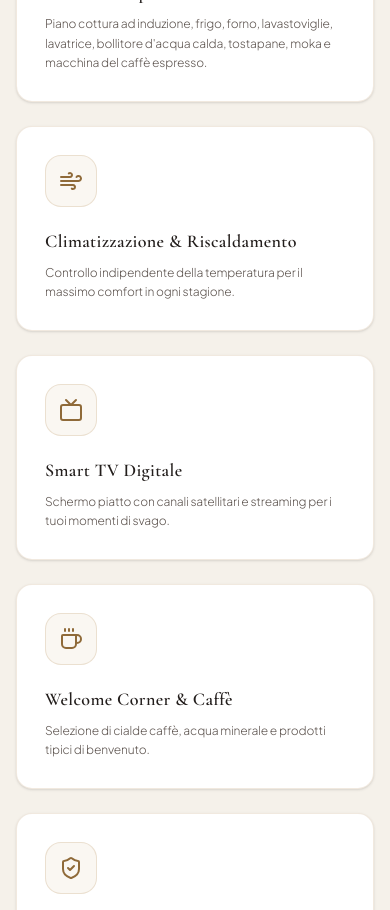
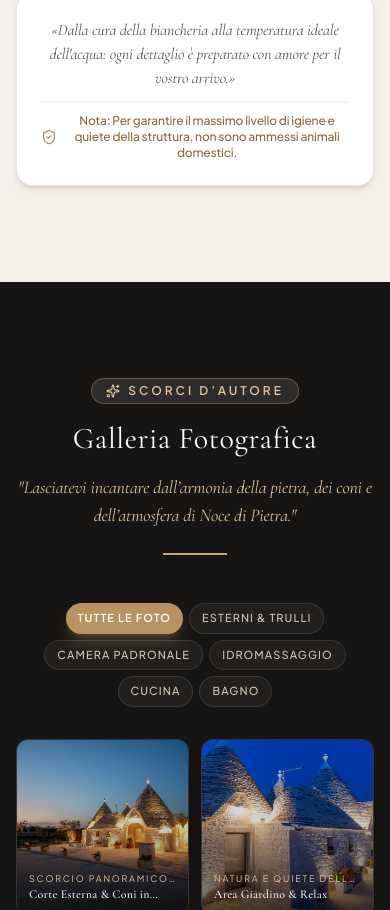
Before and after one commit to MrGeniale/noce-di-pietra-luxury-trulli, a React (Vite) app: page / in a window 390 px wide. Shown: the part 7020-7930 px from the top of the page. Built offline with nearby package versions, Linux system fonts and the light colour scheme.

Commit message:
Ottimizzazione spazio mobile: servizi 2-col, galleria compatta con espansione, carosello recensioni 1-by-1, punti di forza 2x2

```diff
--- a/src/components/AmenitiesSection.tsx
+++ b/src/components/AmenitiesSection.tsx
@@ -44,22 +44,22 @@ export const AmenitiesSection: React.FC = () => {
           <div className="w-16 h-[2px] bg-[#c5a880] mx-auto mt-6" />
         </div>
 
-        {/* 8-Card Grid */}
-        <div className="grid grid-cols-1 sm:grid-cols-2 lg:grid-cols-4 gap-6 sm:gap-8">
+        {/* 8-Card Grid: Compact 2-col on mobile, 4-col on desktop */}
+        <div className="grid grid-cols-2 lg:grid-cols-4 gap-3 sm:gap-6 lg:gap-8">
           {t.amenities.list.map((item, index) => {
             const Icon = iconMap[item.icon] || Sparkles;
             return (
               <div
                 key={index}
-                className="bg-white border border-[#c5a880]/25 rounded-2xl p-7 shadow-sm hover:shadow-xl hover:border-[#c5a880]/60 transition-all duration-300 transform hover:-translate-y-1 group"
+                className="bg-white border border-[#c5a880]/25 rounded-xl sm:rounded-2xl p-4 sm:p-7 shadow-sm hover:shadow-xl hover:border-[#c5a880]/60 transition-all duration-300 group flex flex-col justify-start"
               >
-                <div className="w-13 h-13 rounded-2xl bg-[#faf7f2] border border-[#c5a880]/30 flex items-center justify-center text-[#8f6a39] group-hover:bg-[#8f6a39] group-hover:text-white transition-colors duration-300 mb-5">
-                  <Icon className="w-6 h-6" />
+                <div className="w-9 h-9 sm:w-12 sm:h-12 rounded-xl bg-[#faf7f2] border border-[#c5a880]/30 flex items-center justify-center text-[#8f6a39] group-hover:bg-[#8f6a39] group-hover:text-white transition-colors duration-300 mb-3 sm:mb-5 shrink-0">
+                  <Icon className="w-4.5 h-4.5 sm:w-6 sm:h-6" />
                 </div>
-                <h3 className="font-heading text-lg font-semibold text-[#231e1c] mb-2 group-hover:text-[#8f6a39] transition-colors">
+                <h3 className="font-heading text-xs sm:text-lg font-semibold text-[#231e1c] mb-1 sm:mb-2 group-hover:text-[#8f6a39] transition-colors leading-tight">
                   {item.title}
                 </h3>
-                <p className="text-xs sm:text-sm text-[#5d544f] leading-relaxed font-light font-sans">
+                <p className="text-[11px] sm:text-xs md:text-sm text-[#5d544f] leading-snug sm:leading-relaxed font-light font-sans">
                   {item.desc}
                 </p>
               </div>
--- a/src/components/GallerySection.tsx
+++ b/src/components/GallerySection.tsx
@@ -8,6 +8,7 @@ export const GallerySection: React.FC = () => {
   const { t, language } = useLanguage();
   const [filter, setFilter] = useState('all');
   const [lightboxIndex, setLightboxIndex] = useState<number | null>(null);
+  const [showAllMobile, setShowAllMobile] = useState(false);
 
   const filterButtons = [
     { id: 'all', label: t.gallery.all },
@@ -18,7 +19,7 @@ export const GallerySection: React.FC = () => {
     { id: 'bathroom', label: t.gallery.bathroom },
   ];
 
-  const filteredImages =
+  const allFiltered =
     filter === 'all'
       ? galleryImages
       : galleryImages.filter((img) => img.category === filter);
@@ -29,15 +30,15 @@ export const GallerySection: React.FC = () => {
       if (lightboxIndex === null) return;
       if (e.key === 'Escape') setLightboxIndex(null);
       if (e.key === 'ArrowRight') {
-        setLightboxIndex((prev) => (prev! + 1) % filteredImages.length);
+        setLightboxIndex((prev) => (prev! + 1) % allFiltered.length);
       }
       if (e.key === 'ArrowLeft') {
-        setLightboxIndex((prev) => (prev! - 1 + filteredImages.length) % filteredImages.length);
+        setLightboxIndex((prev) => (prev! - 1 + allFiltered.length) % allFiltered.length);
       }
     };
     window.addEventListener('keydown', handleKeyDown);
     return () => window.removeEventListener('keydown', handleKeyDown);
-  }, [lightboxIndex, filteredImages.length]);
+  }, [lightboxIndex, allFiltered.length]);
 
   return (
     <section id="galleria" className="py-24 sm:py-32 bg-[#171513] text-[#faf6f0] relative">
@@ -59,17 +60,18 @@ export const GallerySection: React.FC = () => {
         </div>
 
         {/* Filter Buttons */}
-        <div className="flex flex-wrap justify-center gap-2 sm:gap-3 mb-12">
+        <div className="flex flex-wrap justify-center gap-1.5 sm:gap-3 mb-8 sm:mb-12">
           {filterButtons.map((btn) => (
             <button
               key={btn.id}
               onClick={() => {
                 setFilter(btn.id);
                 setLightboxIndex(null);
+                setShowAllMobile(false);
               }}
-              className={`px-4 py-2 rounded-full text-xs uppercase tracking-[0.15em] font-medium transition-all duration-300 ${
+              className={`px-3 sm:px-4 py-1.5 sm:py-2 rounded-full text-[11px] sm:text-xs uppercase tracking-[0.1em] sm:tracking-[0.15em] font-medium transition-all duration-300 ${
                 filter === btn.id
-                  ? 'bg-[#b89360] text-white shadow-lg shadow-[#b89360]/30'
+                  ? 'bg-[#b89360] text-white shadow-lg shadow-[#b89360]/30 font-semibold'
                   : 'bg-white/5 hover:bg-white/10 text-[#cfc5b6] border border-white/10'
               }`}
             >
@@ -78,17 +80,22 @@ export const GallerySection: React.FC = () => {
           ))}
         </div>
 
-        {/* Masonry / Responsive Grid */}
-        <div className="grid grid-cols-1 sm:grid-cols-2 lg:grid-cols-3 gap-6">
-          {filteredImages.map((img, idx) => (
+        {/* Responsive Grid: 2-col on mobile, 3-col on desktop */}
+        <div className="grid grid-cols-2 lg:grid-cols-3 gap-3 sm:gap-6">
+          {allFiltered.map((img, idx) => {
+            // If on mobile and not showAll, hide items after index 5 when in 'all' filter
+            const isHiddenMobile = !showAllMobile && filter === 'all' && idx >= 6;
+            return (
               <motion.div
                 layout
                 key={img.id}
                 initial={{ opacity: 0, scale: 0.95 }}
                 animate={{ opacity: 1, scale: 1 }}
                 exit={{ opacity: 0, scale: 0.95 }}
-              transition={{ duration: 0.4 }}
-              className="group relative h-80 rounded-2xl overflow-hidden cursor-pointer bg-[#231f1c] border border-white/10 shadow-lg"
+                transition={{ duration: 0.3 }}
+                className={`group relative h-44 sm:h-80 rounded-xl sm:rounded-2xl overflow-hidden cursor-pointer bg-[#231f1c] border border-white/10 shadow-lg ${
+                  isHiddenMobile ? 'hidden sm:block' : 'block'
+                }`}
                 onClick={() => setLightboxIndex(idx)}
               >
                 <img
@@ -99,24 +106,37 @@ export const GallerySection: React.FC = () => {
                 />
 
                 {/* Gradient Overlay */}
-              <div className="absolute inset-0 bg-gradient-to-t from-black/80 via-black/20 to-transparent opacity-0 group-hover:opacity-100 transition-opacity duration-300" />
+                <div className="absolute inset-0 bg-gradient-to-t from-black/85 via-black/25 to-transparent opacity-80 sm:opacity-0 sm:group-hover:opacity-100 transition-opacity duration-300" />
 
-              {/* Hover Text & Icon */}
-              <div className="absolute inset-0 p-6 flex flex-col justify-end transform translate-y-4 group-hover:translate-y-0 opacity-0 group-hover:opacity-100 transition-all duration-300">
-                <span className="text-[10px] uppercase tracking-[0.25em] text-[#dfc299] font-sans">
+                {/* Text & Icon */}
+                <div className="absolute inset-0 p-3 sm:p-6 flex flex-col justify-end transform translate-y-0 sm:translate-y-4 sm:group-hover:translate-y-0 opacity-100 sm:opacity-0 sm:group-hover:opacity-100 transition-all duration-300">
+                  <span className="text-[9px] sm:text-[10px] uppercase tracking-[0.2em] text-[#dfc299] font-sans line-clamp-1">
                     {img.subtitle[language]}
                   </span>
-                <h4 className="font-heading text-lg text-white font-medium">
+                  <h4 className="font-heading text-xs sm:text-lg text-white font-medium line-clamp-1">
                     {img.title[language]}
                   </h4>
                 </div>
 
-              <div className="absolute top-4 right-4 bg-black/50 backdrop-blur-md p-2 rounded-full text-white/80 opacity-0 group-hover:opacity-100 transition-opacity duration-300">
+                <div className="hidden sm:block absolute top-4 right-4 bg-black/50 backdrop-blur-md p-2 rounded-full text-white/80 opacity-0 group-hover:opacity-100 transition-opacity duration-300">
                   <Maximize2 className="w-4 h-4" />
                 </div>
               </motion.div>
-          ))}
+            );
+          })}
         </div>
+
+        {/* Mobile "Show More Photos" Button */}
+        {allFiltered.length > 6 && !showAllMobile && filter === 'all' && (
+          <div className="mt-8 text-center sm:hidden">
+            <button
+              onClick={() => setShowAllMobile(true)}
+              className="px-6 py-3 rounded-full bg-gradient-to-r from-[#b89360] to-[#9a7644] text-white text-xs font-semibold uppercase tracking-wider shadow-lg"
+            >
+              {language === 'it' ? `Mostra tutte le foto (${allFiltered.length})` : `Show all photos (${allFiltered.length})`}
+            </button>
+          </div>
+        )}
 
       </div>
 
@@ -142,7 +162,7 @@ export const GallerySection: React.FC = () => {
             <button
               onClick={(e) => {
                 e.stopPropagation();
-                setLightboxIndex((prev) => (prev! - 1 + filteredImages.length) % filteredImages.length);
+                setLightboxIndex((prev) => (prev! - 1 + allFiltered.length) % allFiltered.length);
               }}
               className="absolute left-4 sm:left-8 z-50 text-white/80 hover:text-white bg-white/10 hover:bg-white/20 p-3 rounded-full transition-colors"
               aria-label="Previous image"
@@ -153,16 +173,16 @@ export const GallerySection: React.FC = () => {
             {/* Image Container */}
             <div className="max-w-5xl max-h-[85vh] flex flex-col items-center justify-center relative">
               <img
-                src={filteredImages[lightboxIndex].src}
-                alt={filteredImages[lightboxIndex].title[language]}
+                src={allFiltered[lightboxIndex].src}
+                alt={allFiltered[lightboxIndex].title[language]}
                 className="max-h-[75vh] w-auto max-w-full object-contain rounded-xl shadow-2xl border border-white/20"
               />
               <div className="mt-4 text-center">
                 <h3 className="font-heading text-xl text-white">
-                  {filteredImages[lightboxIndex].title[language]}
+                  {allFiltered[lightboxIndex].title[language]}
                 </h3>
                 <p className="text-xs text-[#dfc299] uppercase tracking-widest mt-1">
-                  {filteredImages[lightboxIndex].subtitle[language]} ({lightboxIndex + 1} / {filteredImages.length})
+                  {allFiltered[lightboxIndex].subtitle[language]} ({lightboxIndex + 1} / {allFiltered.length})
                 </p>
               </div>
             </div>
@@ -171,7 +191,7 @@ export const GallerySection: React.FC = () => {
             <button
               onClick={(e) => {
                 e.stopPropagation();
-                setLightboxIndex((prev) => (prev! + 1) % filteredImages.length);
+                setLightboxIndex((prev) => (prev! + 1) % allFiltered.length);
               }}
               className="absolute right-4 sm:right-8 z-50 text-white/80 hover:text-white bg-white/10 hover:bg-white/20 p-3 rounded-full transition-colors"
               aria-label="Next image"
```
Also changed, not shown: src/components/DirectBookingSection.tsx (+6 -6 lines), src/components/ReviewsSection.tsx (+91 -5 lines). Lines whose indentation alone changed are shown as unchanged.
